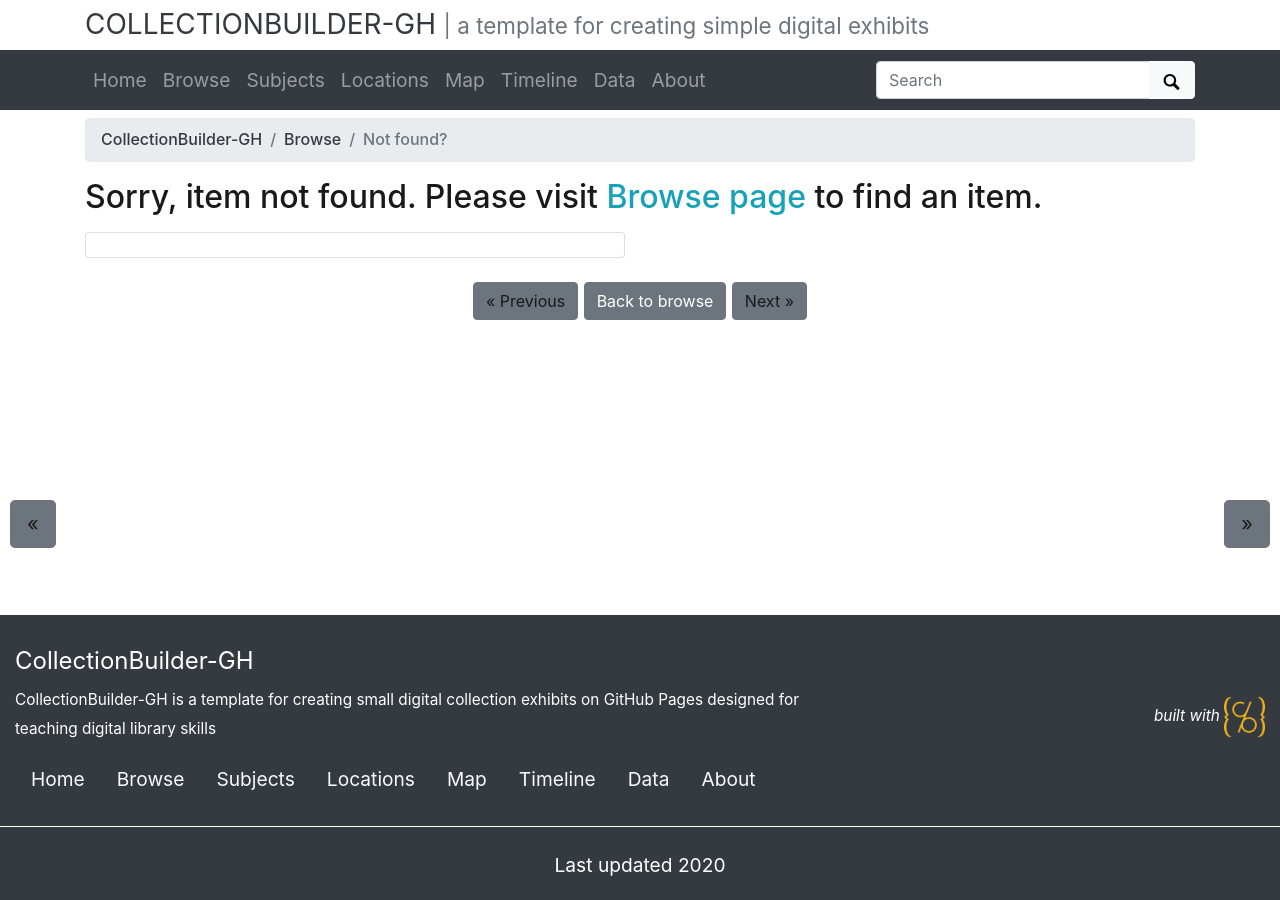
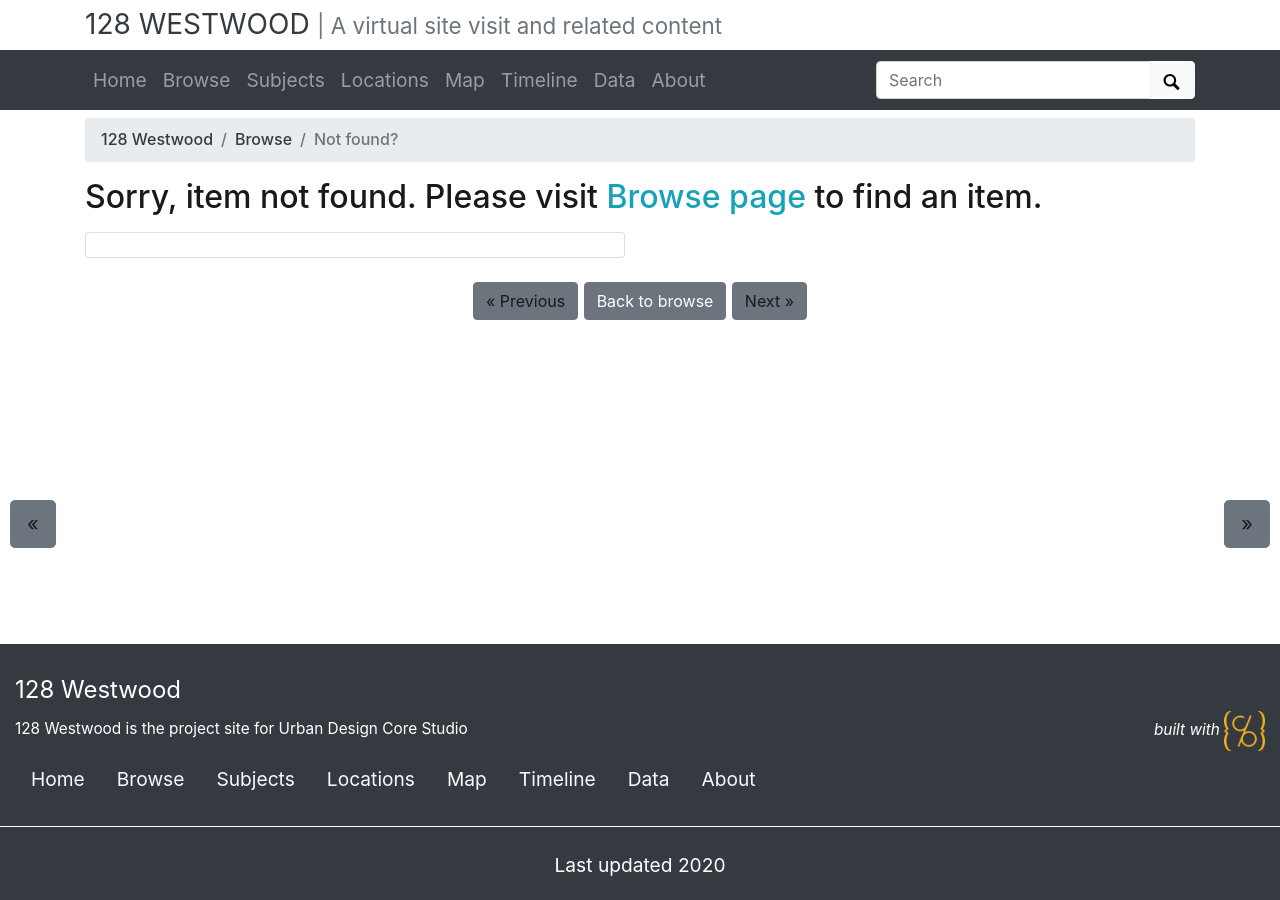
Before and after one commit to johrk/128Westwood, a Jekyll site: the page built from pages/item.md, in a window 1280 px wide. Built offline with Jekyll 4.4.1, drawn with Linux system fonts in a browser that asks for light colours.

Commit message:
edited info per new project

```diff
--- a/_config.yml
+++ b/_config.yml
@@ -8,24 +8,24 @@
 # URL VARIABLES
 #
 # url is your gh-pages base, following the pattern: username.github.io
-url: https://collectionbuilder.github.io
+url: https://johrk.github.io
 # baseurl is your github repository's name prefixed with a /
-baseurl: /collectionbuilder-gh
+baseurl: /128westwood
 # location of code, the full url to your github repository
-source-code: https://github.com/CollectionBuilder/collectionbuilder-gh
+source-code: https://github.com/johrk/128westwood
 
 ##########
 # SITE SETTINGS
 #
 # title of site appears in banner
-title: CollectionBuilder-GH
+title: 128 Westwood
 # tagline, a short phrase that will appear throughout the site in the top banner
-tagline: a template for creating simple digital exhibits
+tagline: A virtual site visit and related content
 # description appears in meta tags and other locations
 # this description might appear in search result lists, keep around 160 characters max
-description: "CollectionBuilder-GH is a template for creating small digital collection exhibits on GitHub Pages designed for teaching digital library skills"
+description: "128 Westwood is the project site for Urban Design Core Studio"
 # creator of the digital collection, to appear in meta tags; we typically use our GitHub usernames but feel free to just use your name
-author: CollectionBuilder
+author: johrk
 
 ##########
 # COLLECTION SETTINGS
@@ -44,7 +44,7 @@ metadata: demo-metadata
 # ROBOTS EXCLUDE
 #
 # set noindex to true if you do NOT want Google to index your site
-# noindex: true
+noindex: true
 
 ##########
 # BUILD SETTINGS
```
